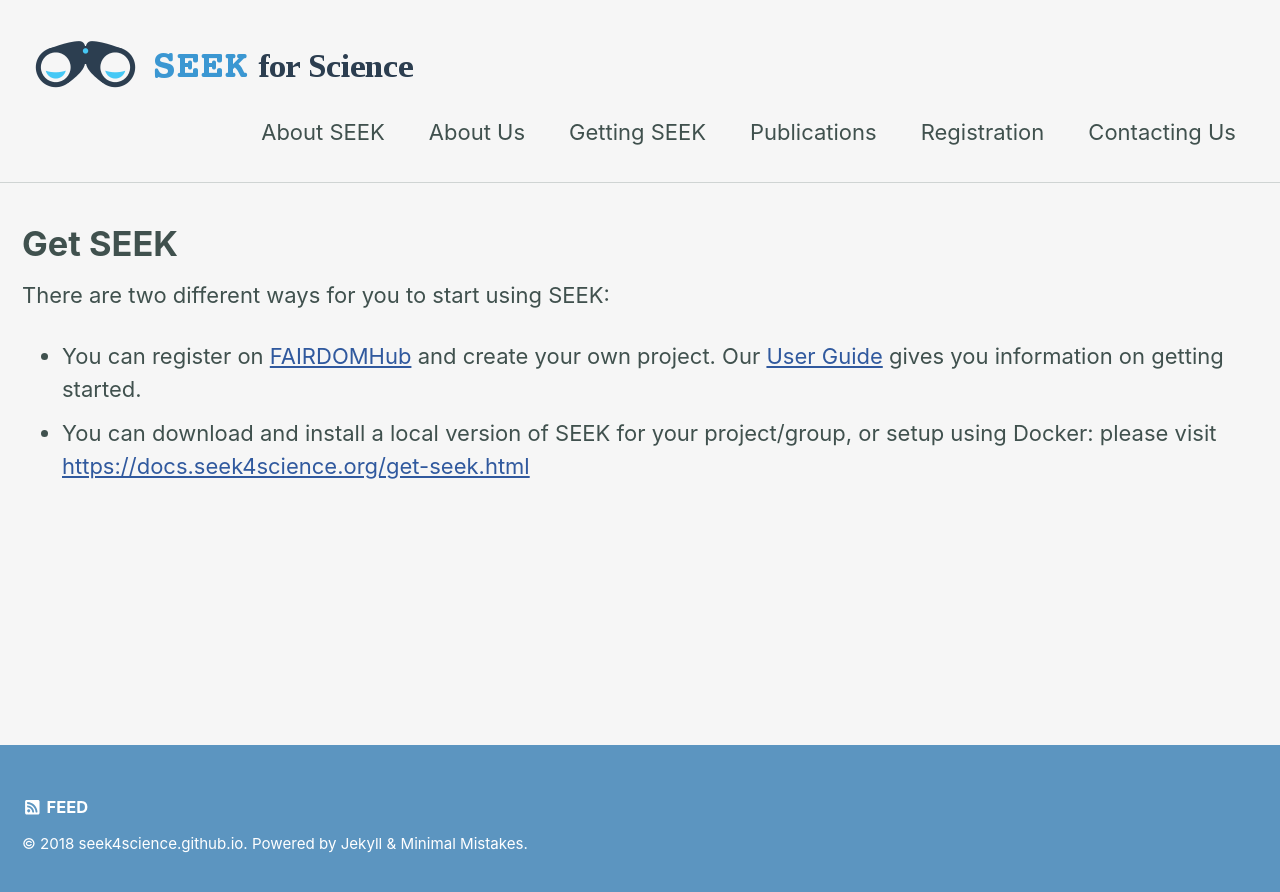
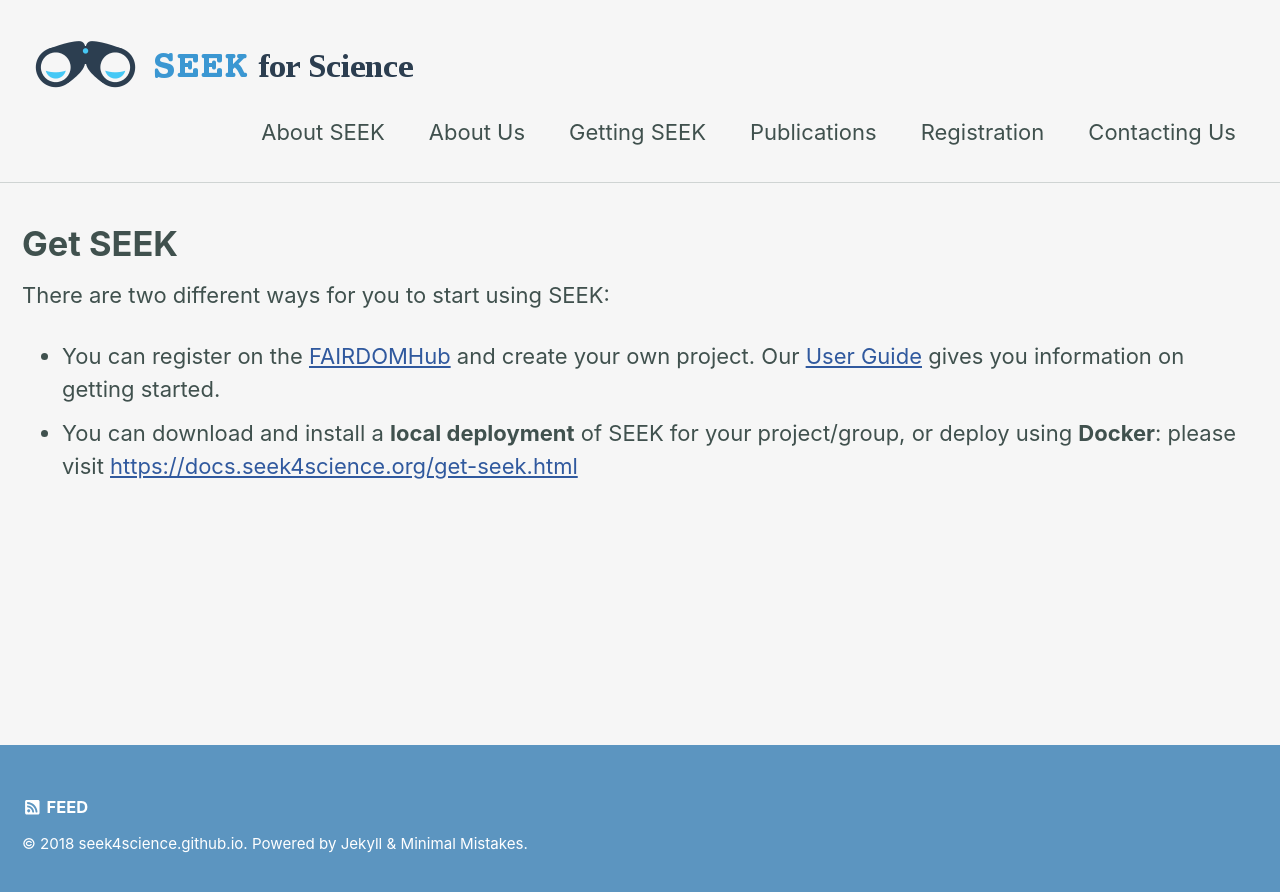
Before and after one commit to wna-se/seek4science.github.io, a Jekyll site: the page built from get_seek.md, in a window 1280 px wide. Shown: the top 892 px of the page. Built offline with Jekyll 4.4.1, drawn with Linux system fonts in a browser that asks for light colours; nearby versions of some CDN libraries.

Commit message:
Registration

```diff
--- a/get_seek.md
+++ b/get_seek.md
@@ -5,6 +5,6 @@ layout: 'single'
 
 There are two different ways for you to start using SEEK:
 
-* You can register on [FAIRDOMHub](https://fairdomhub.org) and create your own project.
+* You can register on the [FAIRDOMHub](https://fairdomhub.org) and create your own project.
 Our [User Guide](https://docs.seek4science.org/help/user-guide/index.html) gives you information on getting started.
-* You can download and install a local version of SEEK for your project/group, or setup using Docker: please visit [https://docs.seek4science.org/get-seek.html](https://docs.seek4science.org/get-seek.html)
+* You can download and install a **local deployment** of SEEK for your project/group, or deploy using **Docker**: please visit [https://docs.seek4science.org/get-seek.html](https://docs.seek4science.org/get-seek.html)
```
Also changed, not shown: about.md (+1 -1 lines).
